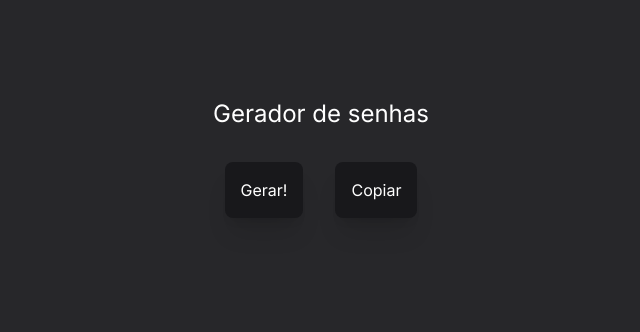
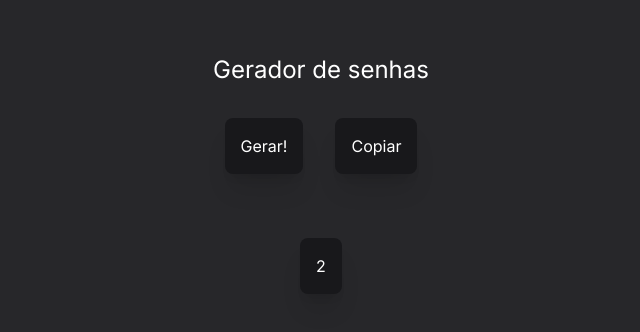
Before and after one commit to marcelossilvaa/onebitcode-react, a Next.js app: page / in a window 1280 px wide. Shown: the part 226-558 px from the top of the page, without its empty margins (319-959 px from the left). Built offline with nearby package versions, Linux system fonts and the light colour scheme.

Commit message:
♻️ useCounter

```diff
--- a/app/hooks/useCounter.tsx
+++ b/app/hooks/useCounter.tsx
@@ -12,6 +12,7 @@ export default function useCounter(){
     setCount((currentState) => currentState + 1)
     setCount((currentState) => currentState + 1)
   }
+  console.log(count)
 
   return { count, increment }
 }
--- a/app/layout.tsx
+++ b/app/layout.tsx
@@ -1,6 +1,7 @@
 import type { Metadata } from "next";
 import { Inter } from "next/font/google";
 import "./globals.css";
+import React from "react";
 
 const inter = Inter({ subsets: ["latin"] });
 
@@ -17,7 +18,7 @@ export default function RootLayout({
   return (
     <html lang="en">
       <body className={inter.className}>
-         {children}
+          {children}
       </body>
     </html>
   );
--- a/app/page.tsx
+++ b/app/page.tsx
@@ -47,6 +47,8 @@ export default function Home() {
         <button className={buttonStyles} onClick={copyToClipBoard}>{copyText}</button>
       </div>
       <div>{password}</div>
+
+      <button onClick={counter.increment} className={buttonStyles}>{counter.count}</button>
     </main>
   );
 }
```
